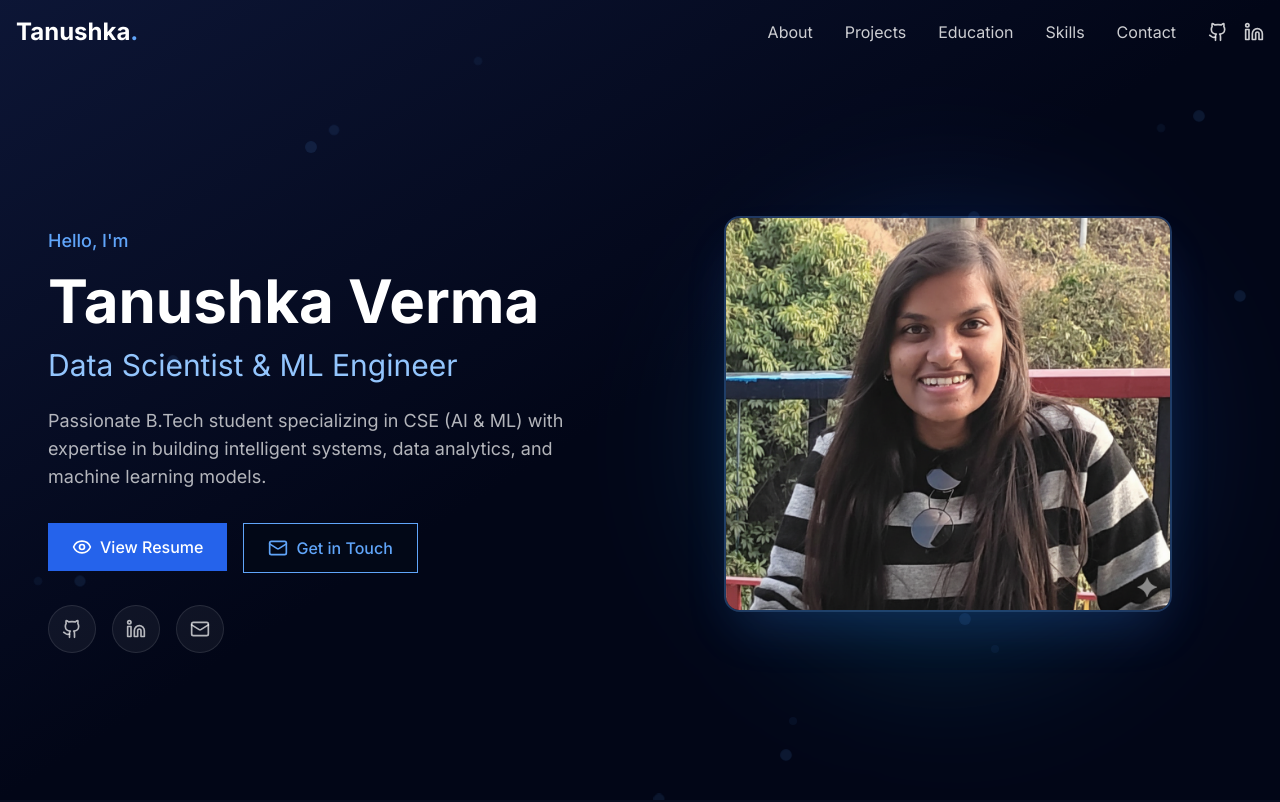
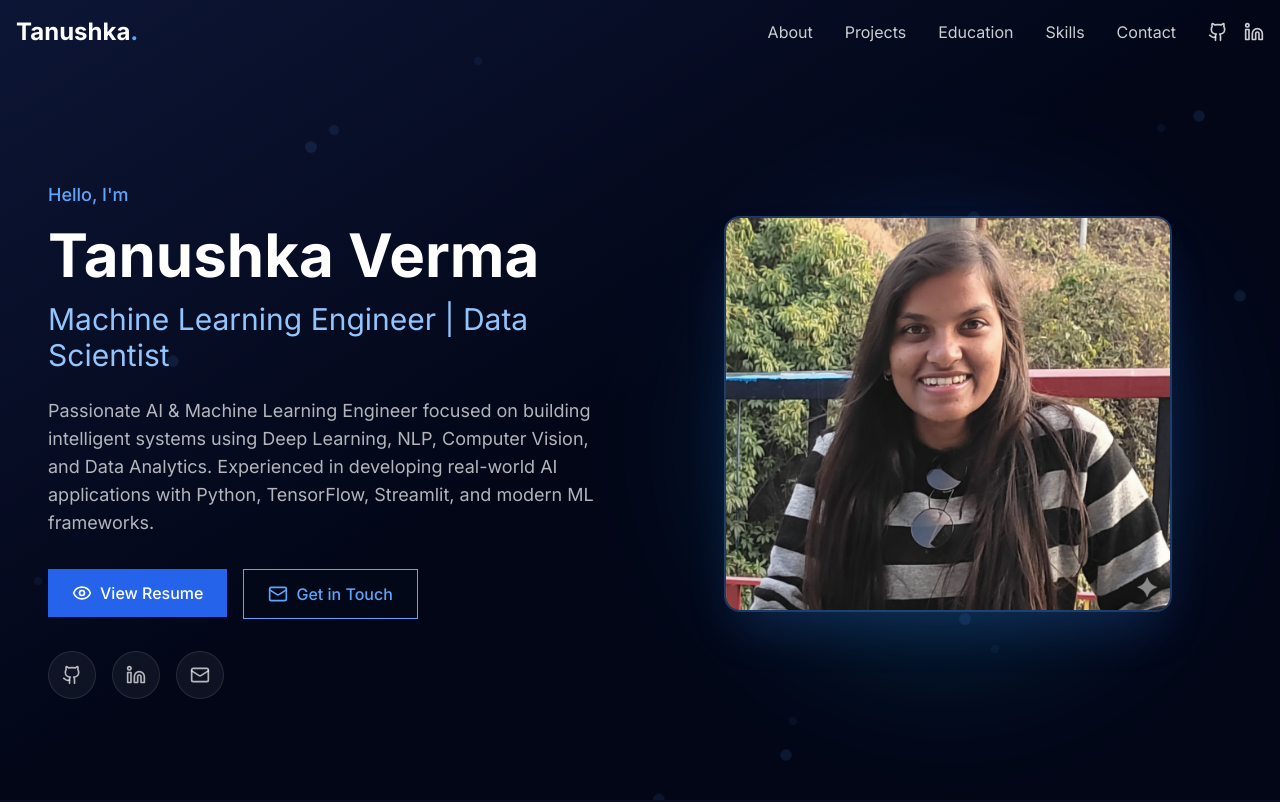
Before and after one commit to tanushka-102/portfolio, a React (Vite) app: page / in a window 1280 px wide. Shown: the top 802 px of the page. Built offline with nearby package versions, Linux system fonts and the light colour scheme.

Commit message:
Update Hero.jsx

```diff
--- a/src/components/Hero.jsx
+++ b/src/components/Hero.jsx
@@ -63,7 +63,7 @@ const Hero = () => {
             transition={{ delay: 0.4 }}
             className="text-2xl md:text-3xl text-blue-300 mb-6"
           >
-            Data Scientist & ML Engineer
+            Machine Learning Engineer | Data Scientist
           </motion.h2>
 
           <motion.p
@@ -72,8 +72,7 @@ const Hero = () => {
             transition={{ delay: 0.5 }}
             className="text-white/70 text-lg mb-8 max-w-xl"
           >
-            Passionate B.Tech student specializing in CSE (AI & ML) with expertise in
-            building intelligent systems, data analytics, and machine learning models.
+            Passionate AI & Machine Learning Engineer focused on building intelligent systems using Deep Learning, NLP, Computer Vision, and Data Analytics. Experienced in developing real-world AI applications with Python, TensorFlow, Streamlit, and modern ML frameworks.
           </motion.p>
 
           {/* Buttons */}
```
